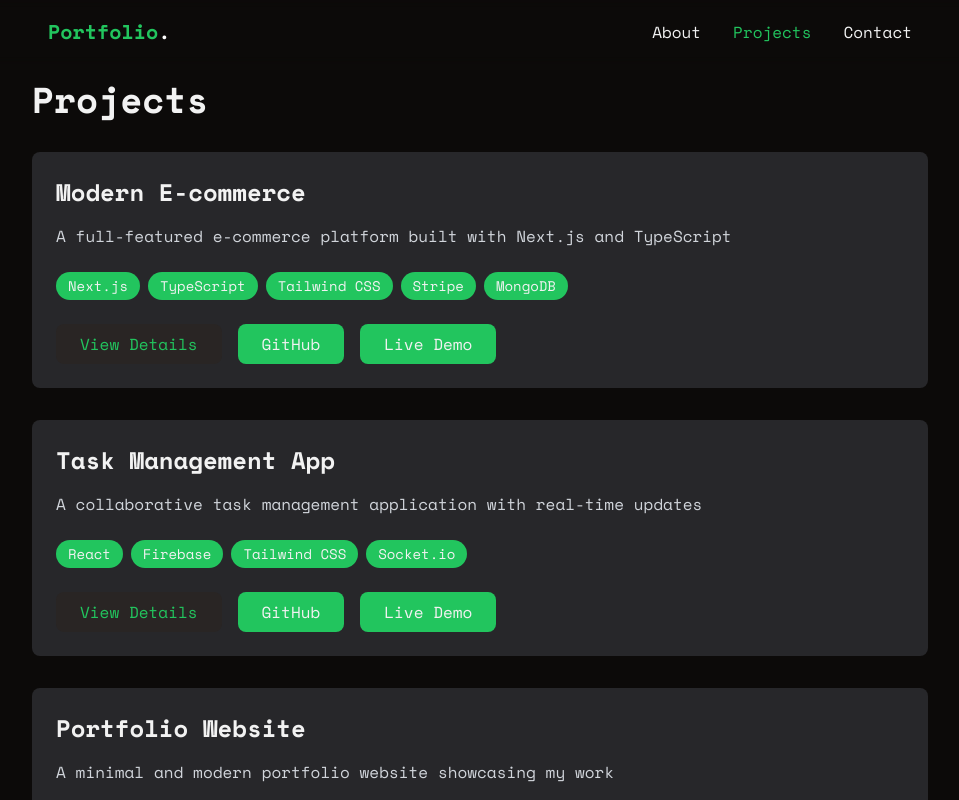
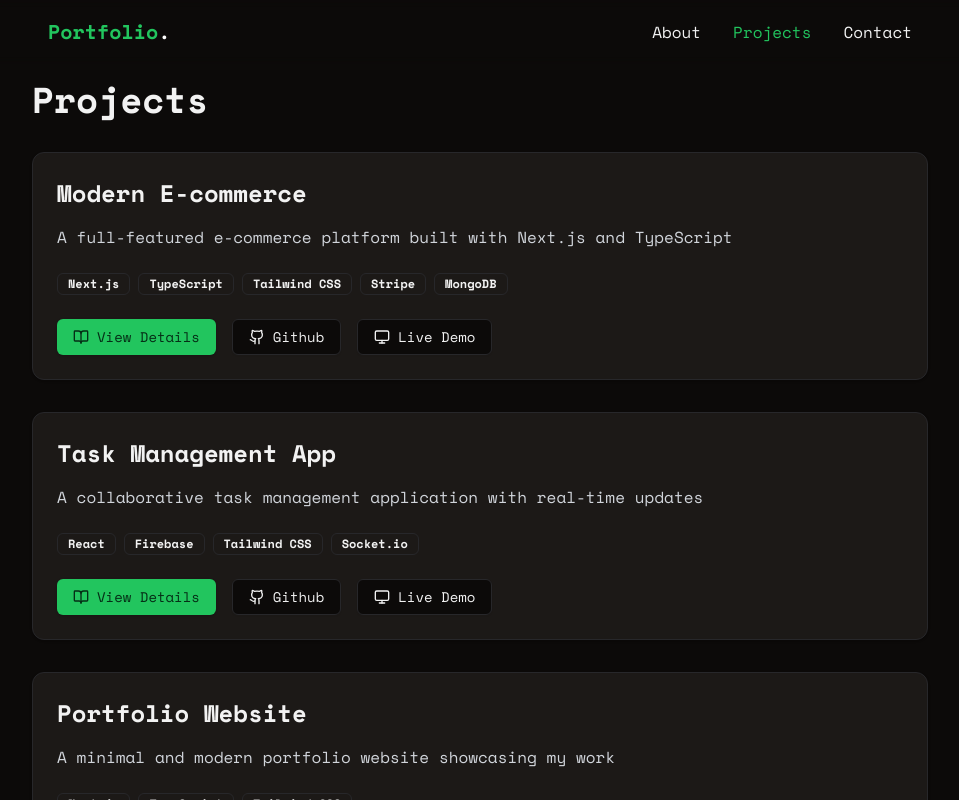
Before and after one commit to hp0098v1/portfolio, a Next.js app: page /projects in a window 1280 px wide. Shown: the top 800 px of the page, without its empty margins (160-1119 px from the left). Built offline with nearby package versions, Linux system fonts and the light colour scheme.

Commit message:
fix projects page

```diff
--- a/src/app/projects/[id]/page.tsx
+++ b/src/app/projects/[id]/page.tsx
@@ -1,4 +1,7 @@
+import { Badge } from '@/components/ui/badge';
+import { Button } from '@/components/ui/button';
 import { projects } from '@/constants';
+import { Github, Monitor } from 'lucide-react';
 import Link from 'next/link';
 import { notFound } from 'next/navigation';
 
@@ -20,7 +23,7 @@ export default function ProjectPage({ params }: { params: { id: string } }) {
       <div className='max-w-4xl mx-auto'>
         <Link
           href='/projects'
-          className='text-accent hover:text-accent-light mb-8 inline-block'
+          className='text-primary hover:underline underline-offset-4 mb-8 inline-block'
         >
           ← Back to Projects
         </Link>
@@ -32,12 +35,13 @@ export default function ProjectPage({ params }: { params: { id: string } }) {
           <h2 className='text-2xl font-bold mb-4'>Technologies Used</h2>
           <div className='flex flex-wrap gap-2'>
             {project.tech.map((tech, index) => (
-              <span
+              <Badge
+                className='px-4 py-2 text-base'
+                variant='secondary'
                 key={index}
-                className='bg-secondary px-4 py-2 rounded-lg text-sm'
               >
                 {tech}
-              </span>
+              </Badge>
             ))}
           </div>
         </div>
@@ -52,22 +56,17 @@ export default function ProjectPage({ params }: { params: { id: string } }) {
         </div>
 
         <div className='flex gap-4'>
-          <a
-            href={project.github}
-            target='_blank'
-            rel='noopener noreferrer'
-            className='bg-accent hover:bg-accent-light text-primary px-8 py-3 rounded-lg transition-colors'
-          >
-            View on GitHub
-          </a>
-          <a
-            href={project.link}
-            target='_blank'
-            rel='noopener noreferrer'
-            className='bg-secondary hover:bg-accent hover:text-primary px-8 py-3 rounded-lg transition-colors'
-          >
-            Live Demo
-          </a>
+          <Button variant='outline' asChild>
+            <a href={project.github} target='_blank' rel='noopener noreferrer'>
+              <Github />
+              Github
+            </a>
+          </Button>
+          <Button variant='outline' asChild>
+            <a href={project.link} target='_blank' rel='noopener noreferrer'>
+              <Monitor /> Live Demo
+            </a>
+          </Button>
         </div>
       </div>
     </main>
--- /dev/null
+++ b/src/app/projects/_components/project-card.tsx
@@ -0,0 +1,61 @@
+import { Badge } from '@/components/ui/badge';
+import { Button } from '@/components/ui/button';
+import { Card, CardContent } from '@/components/ui/card';
+import { BookOpen, Github, Monitor } from 'lucide-react';
+import Link from 'next/link';
+
+type Props = {
+  id: string;
+  title: string;
+  description: string;
+  tech: string[];
+  demoUrl: string;
+  githubUrl: string;
+};
+
+export function ProjectCard({
+  id,
+  title,
+  description,
+  tech,
+  demoUrl,
+  githubUrl,
+}: Props) {
+  return (
+    <Card>
+      <CardContent className='p-6'>
+        <h2 className='text-2xl font-bold mb-4'>{title}</h2>
+        <p className='text-gray-300 mb-6'>{description}</p>
+
+        <div className='flex flex-wrap gap-2 mb-6'>
+          {tech.map((tech, index) => (
+            <Badge key={index} variant='outline'>
+              {tech}
+            </Badge>
+          ))}
+        </div>
+
+        <div className='flex gap-4'>
+          <Button asChild>
+            <Link href={`/projects/${id}`}>
+              <BookOpen /> View Details
+            </Link>
+          </Button>
+
+          <Button variant='outline' asChild>
+            <a href={githubUrl} target='_blank' rel='noopener noreferrer'>
+              <Github />
+              Github
+            </a>
+          </Button>
+          <Button variant='outline' asChild>
+            <a href={demoUrl} target='_blank' rel='noopener noreferrer'>
+              <Monitor />
+              Live Demo
+            </a>
+          </Button>
+        </div>
+      </CardContent>
+    </Card>
+  );
+}
--- a/src/app/projects/page.tsx
+++ b/src/app/projects/page.tsx
@@ -1,56 +1,25 @@
-import { projects } from '@/constants'
-import Link from 'next/link'
+import { projects } from '@/constants';
+import { ProjectCard } from '@/app/projects/_components/project-card';
 
 export default function ProjectsPage() {
   return (
-    <main className="min-h-screen py-20 px-4">
-      <div className="max-w-4xl mx-auto">
-        <h1 className="text-4xl font-bold mb-8">Projects</h1>
-        <div className="grid gap-8">
+    <main className='min-h-screen py-20 px-4'>
+      <div className='max-w-4xl mx-auto'>
+        <h1 className='text-4xl font-bold mb-8'>Projects</h1>
+        <div className='grid gap-8'>
           {projects.map((project) => (
-            <div key={project.id} className="bg-secondary p-6 rounded-lg">
-              <h2 className="text-2xl font-bold mb-4">{project.title}</h2>
-              <p className="text-gray-300 mb-6">{project.description}</p>
-
-              <div className="flex flex-wrap gap-2 mb-6">
-                {project.tech.map((tech, index) => (
-                  <span
-                    key={index}
-                    className="bg-primary px-3 py-1 rounded-full text-sm"
-                  >
-                    {tech}
-                  </span>
-                ))}
-              </div>
-
-              <div className="flex gap-4">
-                <Link
-                  href={`/projects/${project.id}`}
-                  className="bg-accent hover:bg-accent-light text-primary px-6 py-2 rounded-lg transition-colors"
-                >
-                  View Details
-                </Link>
-                <a
-                  href={project.github}
-                  target="_blank"
-                  rel="noopener noreferrer"
-                  className="bg-primary hover:bg-secondary px-6 py-2 rounded-lg transition-colors"
-                >
-                  GitHub
-                </a>
-                <a
-                  href={project.link}
-                  target="_blank"
-                  rel="noopener noreferrer"
-                  className="bg-primary hover:bg-secondary px-6 py-2 rounded-lg transition-colors"
-                >
-                  Live Demo
-                </a>
-              </div>
-            </div>
+            <ProjectCard
+              key={`project-${project.id}`}
+              id={project.id}
+              title={project.title}
+              description={project.description}
+              tech={project.tech}
+              demoUrl={project.link}
+              githubUrl={project.github}
+            />
           ))}
         </div>
       </div>
     </main>
-  )
+  );
 }
```
